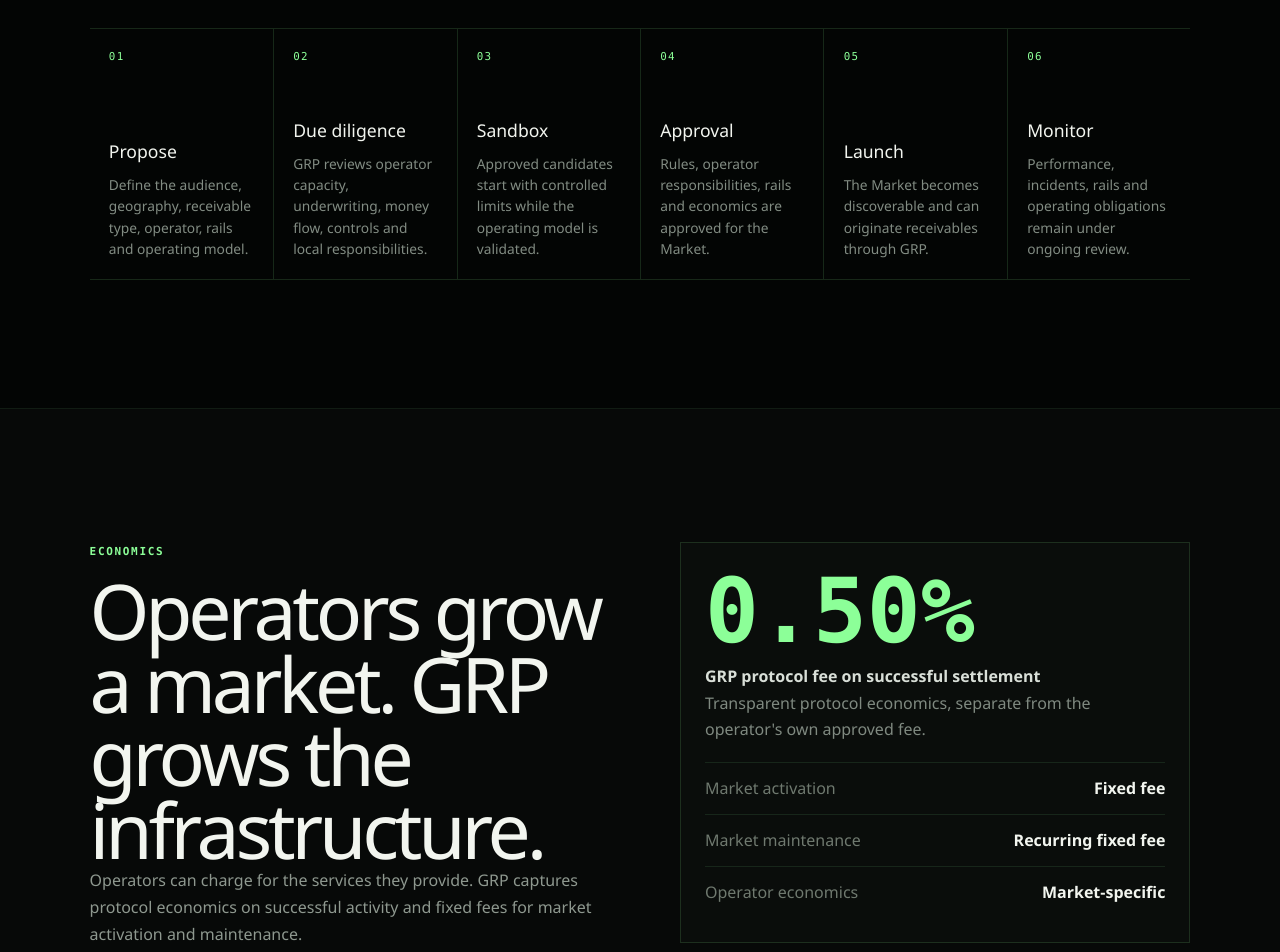
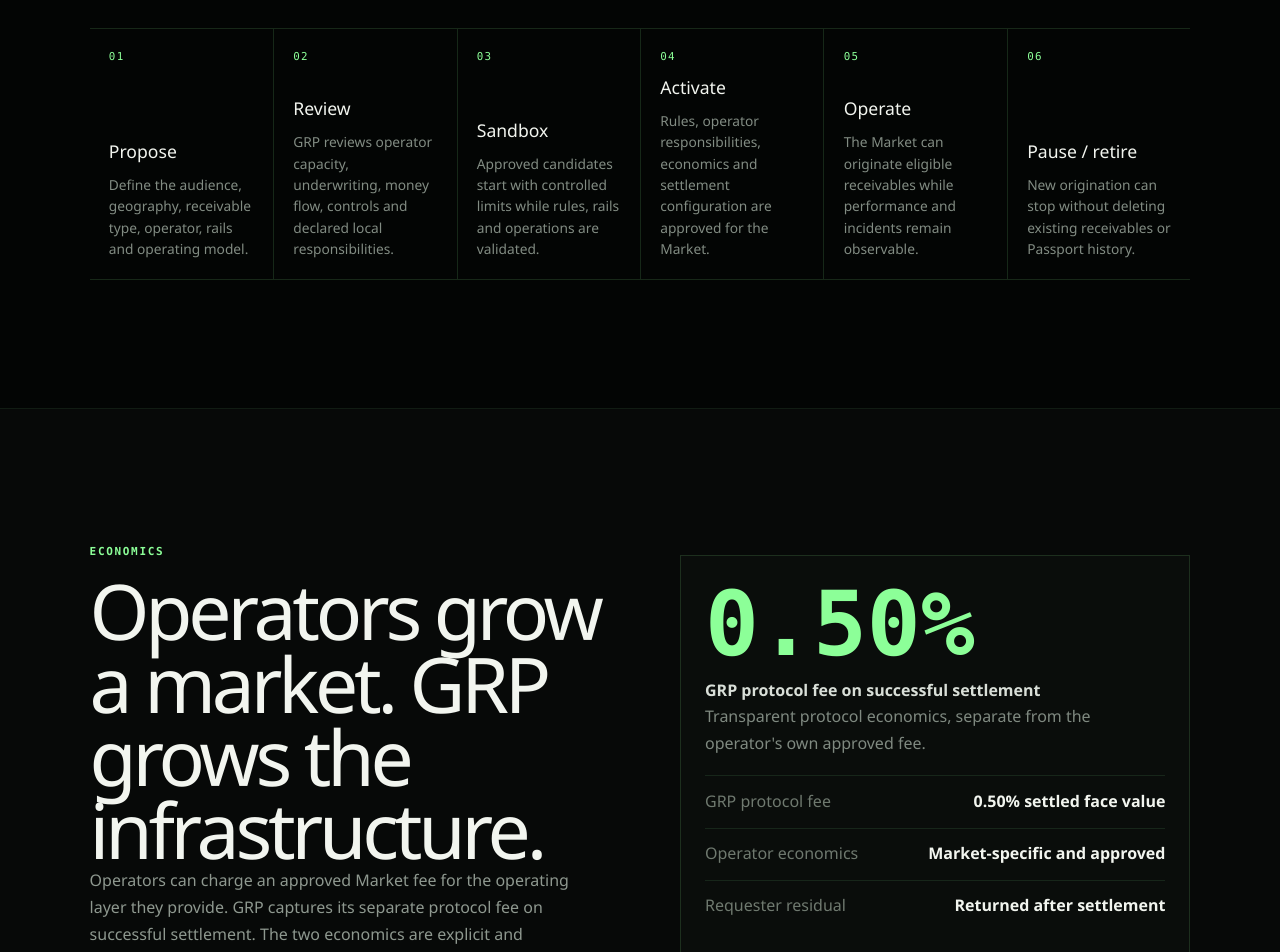
Before and after one commit to 0xlari/global-receivables-protocol, a Next.js app: page /build-on-grp in a window 1280 px wide. Shown: the part 1960-2912 px from the top of the page. Built offline with nearby package versions, Linux system fonts and the light colour scheme; no server answers.

Commit message:
docs: clarify Market Operator responsibilities and economics

```diff
--- a/src/app/build-on-grp/page.tsx
+++ b/src/app/build-on-grp/page.tsx
@@ -10,11 +10,11 @@ export const metadata: Metadata = {
 
 const process = [
   ["01","Propose","Define the audience, geography, receivable type, operator, rails and operating model."],
-  ["02","Due diligence","GRP reviews operator capacity, underwriting, money flow, controls and local responsibilities."],
-  ["03","Sandbox","Approved candidates start with controlled limits while the operating model is validated."],
-  ["04","Approval","Rules, operator responsibilities, rails and economics are approved for the Market."],
-  ["05","Launch","The Market becomes discoverable and can originate receivables through GRP."],
-  ["06","Monitor","Performance, incidents, rails and operating obligations remain under ongoing review."],
+  ["02","Review","GRP reviews operator capacity, underwriting, money flow, controls and declared local responsibilities."],
+  ["03","Sandbox","Approved candidates start with controlled limits while rules, rails and operations are validated."],
+  ["04","Activate","Rules, operator responsibilities, economics and settlement configuration are approved for the Market."],
+  ["05","Operate","The Market can originate eligible receivables while performance and incidents remain observable."],
+  ["06","Pause / retire","New origination can stop without deleting existing receivables or Passport history."],
 ];
 
 export default function BuildOnGrpPage() {
@@ -40,7 +40,7 @@ export default function BuildOnGrpPage() {
           </div>
           <div className={styles.roles}>
             <article className={styles.role}><small>PROTOCOL</small><h3>GRP</h3><p>Canonical receivable state, USDC settlement, Passport, market registry and shared infrastructure.</p></article>
-            <article className={styles.role}><small>LOCAL LAYER</small><h3>Market Operator</h3><p>Distribution, origination, underwriting, customer operation and the local responsibilities declared for that Market.</p></article>
+            <article className={styles.role}><small>LOCAL LAYER</small><h3>Market Operator</h3><p>Distribution, origination, eligibility and validation rules, customer operations, local rails, compliance coordination and the responsibilities declared for that Market.</p></article>
             <article className={styles.role}><small>PAYMENT INFRA</small><h3>Rail Provider</h3><p>Approved crypto-native, fiat or hybrid rails used by a Market where appropriate.</p></article>
           </div>
         </div>
@@ -62,16 +62,16 @@ export default function BuildOnGrpPage() {
         <div>
           <span className={styles.eyebrow}>ECONOMICS</span>
           <h2>Operators grow a market. GRP grows the infrastructure.</h2>
-          <p style={{color:"#8e988f",lineHeight:1.7}}>Operators can charge for the services they provide. GRP captures protocol economics on successful activity and fixed fees for market activation and maintenance.</p>
+          <p style={{color:"#8e988f",lineHeight:1.7}}>Operators can charge an approved Market fee for the operating layer they provide. GRP captures its separate protocol fee on successful settlement. The two economics are explicit and auditable.</p>
         </div>
         <div className={styles.feeCard}>
           <strong>0.50%</strong>
           <span>GRP protocol fee on successful settlement</span>
           <p>Transparent protocol economics, separate from the operator&apos;s own approved fee.</p>
           <dl className={styles.feeRows}>
-            <div><dt>Market activation</dt><dd>Fixed fee</dd></div>
-            <div><dt>Market maintenance</dt><dd>Recurring fixed fee</dd></div>
-            <div><dt>Operator economics</dt><dd>Market-specific</dd></div>
+            <div><dt>GRP protocol fee</dt><dd>0.50% settled face value</dd></div>
+            <div><dt>Operator economics</dt><dd>Market-specific and approved</dd></div>
+            <div><dt>Requester residual</dt><dd>Returned after settlement</dd></div>
           </dl>
         </div>
       </section>
@@ -88,8 +88,8 @@ export default function BuildOnGrpPage() {
             <label className={styles.field}>Rail model<select name="rail"><option>Crypto-native</option><option>Fiat</option><option>Hybrid</option></select></label>
             <label className={styles.field}>Settlement asset<input name="asset" defaultValue="USDC" /></label>
             <label className={styles.field + " " + styles.fieldWide}>Operating model<textarea name="model" placeholder="Receivable types, validation, local rails, partners and responsibilities." /></label>
-            <p className={styles.formNote}>This proposal flow is presented for the hackathon product experience. Submissions are not persisted yet; production onboarding will include identity, operational and jurisdiction-specific review.</p>
-            <button className={styles.disabledSubmit} type="button" disabled>Proposal submission coming next</button>
+            <p className={styles.formNote}>This proposal flow documents the information required to evaluate a Market. For the hackathon MVP, proposals are reviewed manually before any database or on-chain activation. A form submission alone never activates a Market.</p>
+            <button className={styles.disabledSubmit} type="button" disabled>Manual review required for activation</button>
           </form>
         </div>
       </section>
```
